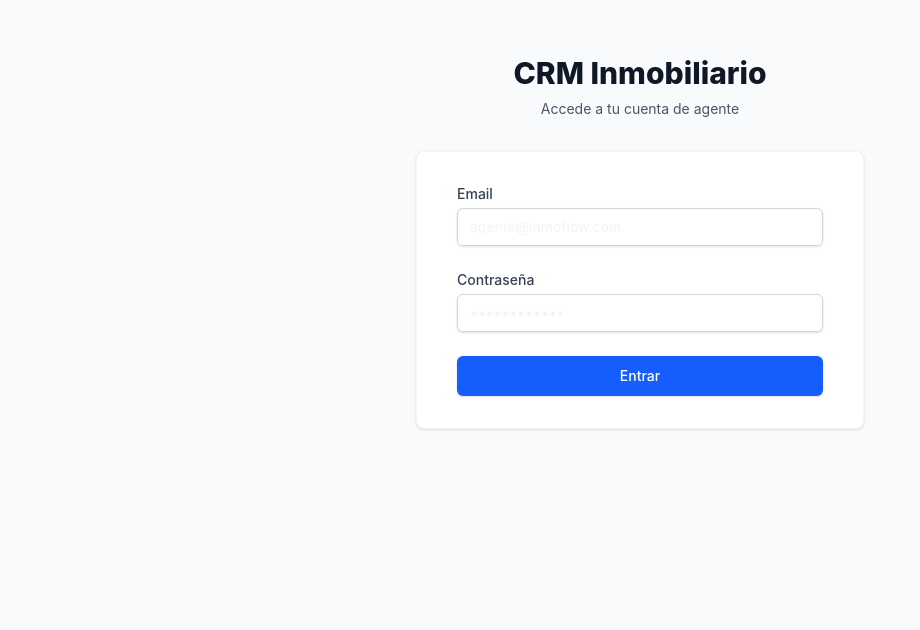
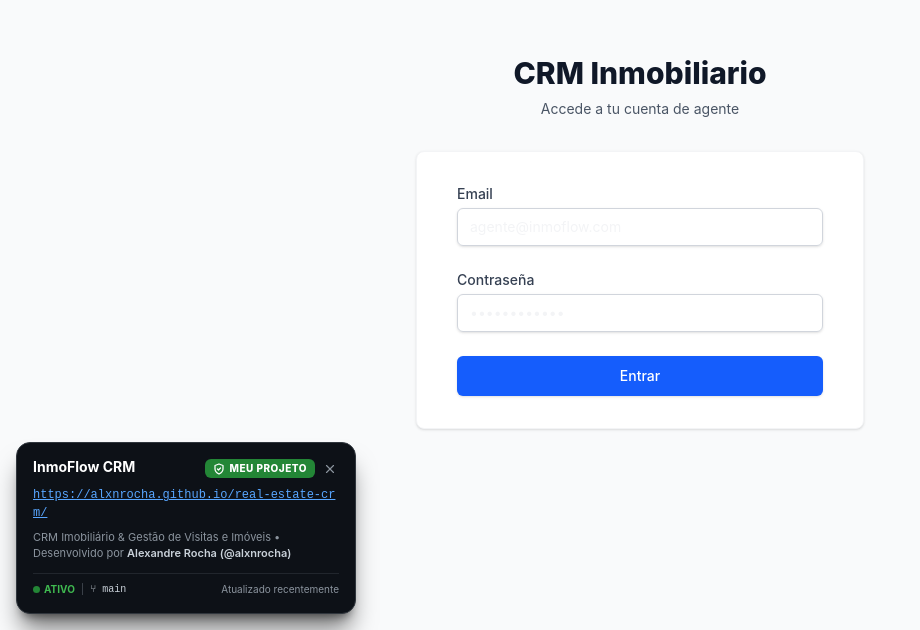
Before and after one commit to alxnrocha/real-estate-crm, a React (Vite) app: page / in a window 1280 px wide. Shown: the part 170-800 px from the top of the page, without its empty margins (0-920 px from the left). Built offline with nearby package versions, Linux system fonts and the light colour scheme; no server answers.

Commit message:
fix(encoding): restore clean UTF-8 characters across titles and templates

```diff
--- a/public/project-badge.js
+++ b/public/project-badge.js
@@ -1,9 +1,9 @@
 (function () {
-  const projectName = 'InmoFlow CRM';
-  const projectUrl = 'https://alxnrocha.github.io/real-estate-crm/';
-  const description = 'CRM ImobiliÃ¡rio & GestÃ£o de Visitas e ImÃ³veis';
+  const projectName = "InmoFlow CRM";
+  const projectUrl = "https://alxnrocha.github.io/real-estate-crm/";
+  const description = "CRM Imobiliário & Gestão de Visitas e Imóveis";
 
-  const badgeHtml = \
+  const badgeHtml = `
     <style>
       .author-project-badge {
         position: fixed;
@@ -151,7 +151,7 @@
 
     <div class="author-project-badge" id="authorProjectBadge">
       <div class="badge-header">
-        <span class="badge-title">\</span>
+        <span class="badge-title">${projectName}</span>
         <div class="badge-tag-wrap">
           <span class="badge-pill">
             <svg width="12" height="12" viewBox="0 0 24 24" fill="none" stroke="currentColor" stroke-width="2.5" stroke-linecap="round" stroke-linejoin="round">
@@ -170,23 +170,23 @@
       </div>
 
       <div class="badge-url">
-        <a href="\" target="_blank" rel="noopener noreferrer">\</a>
+        <a href="${projectUrl}" target="_blank" rel="noopener noreferrer">${projectUrl}</a>
       </div>
 
       <p class="badge-desc">
-        \ â€¢ Desenvolvido por <a href="https://github.com/alxnrocha" target="_blank" rel="noopener noreferrer">Alexandre Rocha (@alxnrocha)</a>
+        ${description} • Desenvolvido por <a href="https://github.com/alxnrocha" target="_blank" rel="noopener noreferrer">Alexandre Rocha (@alxnrocha)</a>
       </p>
 
       <div class="badge-footer">
         <div class="badge-status">
           <span class="badge-active"><span class="badge-dot"></span> ATIVO</span>
           <span class="badge-divider">|</span>
-          <span class="badge-branch">â‘‚ main</span>
+          <span class="badge-branch">⑂ main</span>
         </div>
         <span>Atualizado recentemente</span>
       </div>
     </div>
-  \;
+  `;
 
   document.addEventListener('DOMContentLoaded', function () {
     const container = document.createElement('div');
```
Also changed, not shown: index.html (line endings or trailing spaces).
